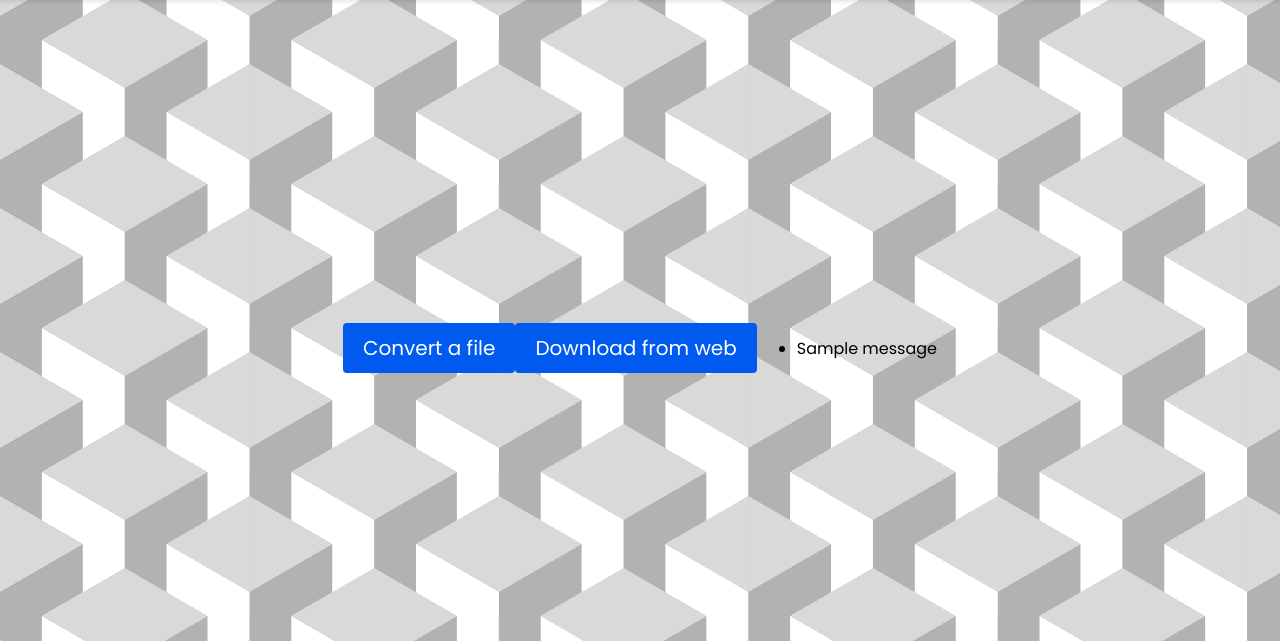
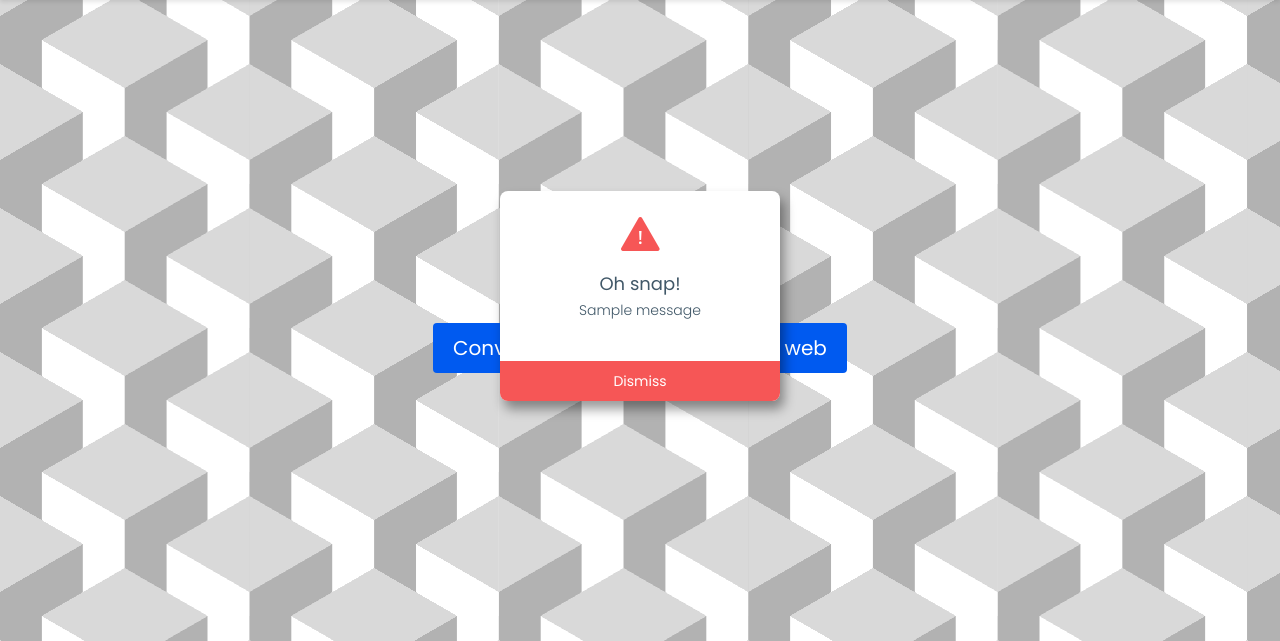
Before and after one commit to Gabrieleirbag1/Ultimate-Converter, a Flask app: page / in a window 1280 px wide. Shown: the part 104-745 px from the top of the page. Run offline with Flask 3, Linux system fonts and the light colour scheme; tables that the repository leaves empty hold one stand-in row (values such as "Sample post"); one stand-in notice (Sample message) is shown.

Commit message:
Add modal for displaying flash messages and include related styles and scripts

```diff
--- /dev/null
+++ b/src/static/scripts/modal.js
@@ -0,0 +1,25 @@
+function initializeModal() {
+    const button = document.getElementById("dismiss-button");
+    const modal = document.getElementById("modal");
+
+    if (button && modal) {
+        button.addEventListener('click', function() {
+            modal.classList.add('hide');
+        });
+
+        window.addEventListener('keydown', function(event) {
+            if (event.key === 'Escape') {
+                modal.classList.add('hide');
+            }
+        });
+
+        document.addEventListener('click', e => {
+            if (!modal.contains(e.target)) {
+                modal.classList.add('hide');
+            }
+        });
+    }
+}
+
+// Call the function to set up the modal when the script is first loaded
+document.addEventListener("DOMContentLoaded", initializeModal);
--- /dev/null
+++ b/src/static/styles/modal.css
@@ -0,0 +1,82 @@
+.modal {
+    font-family: 'Open Sans', Helvetica, sans-serif;
+    -webkit-font-smoothing: antialiased;
+    -moz-osx-font-smoothing: grayscale;
+    color: #415868;
+    position: fixed; /* Change to fixed to center relative to the viewport */
+    top: 50%;
+    left: 50%;
+    width: 280px;
+    height: 210px;
+    background: #fff;
+    border-radius: 8px;
+    box-shadow: 4px 8px 12px 0 rgba(0, 0, 0, 0.4);
+    text-align: center;
+    overflow: hidden;
+    transform: translate(-50%, -50%); /* Center the modal */
+    animation: show-modal 0.5s ease-in-out;
+  }
+
+  .modal.hide {
+    animation: hide-modal 0.4s ease-in-out both;
+  }
+
+  .modal img {
+    margin-top: 24px;
+  }
+  .modal .title {
+    display: block;
+    font-size: 18px;
+    line-height: 24px;
+    font-weight: 400;
+    margin: 14px 0 5px 0;
+  }
+  .modal p {
+    font-size: 14px;
+    font-weight: 300;
+    line-height: 19px;
+    margin: 0;
+    padding: 0 30px;
+  }
+  .modal .button {
+    position: absolute;
+    height: 40px;
+    bottom: 0;
+    left: 0;
+    right: 0;
+    background: #F65656;
+    color: #fff;
+    line-height: 40px;
+    font-size: 14px;
+    font-weight: 400;
+    cursor: pointer;
+    transition: background 0.3s ease-in-out;
+  }
+  .modal .button:hover {
+    background: #EC3434;
+  }
+  @keyframes show-modal {
+    0% {
+      transform: translate(-50%, -50%) scale(0);
+    }
+    60% {
+      transform: translate(-50%, -50%) scale(1.1);
+    }
+    80% {
+      transform: translate(-50%, -50%) scale(0.95);
+    }
+    100% {
+      transform: translate(-50%, -50%) scale(1);
+    }
+  }
+  @keyframes hide-modal {
+    0% {
+      transform: translate(-50%, -50%) scale(1);
+    }
+    20% {
+      transform: translate(-50%, -50%) scale(1.1);
+    }
+    100% {
+      transform: translate(-50%, -50%) scale(0);
+    }
+  }
--- a/src/templates/layout.html
+++ b/src/templates/layout.html
@@ -5,7 +5,9 @@
     <meta name="viewport" content="width=device-width, initial-scale=1.0">
     <title>{% block title %}Ultimate Converter{% endblock %}</title>
     <link rel="stylesheet" href="{{ url_for('static', filename='styles/main.css') }}">
+    <link rel="stylesheet" href="{{ url_for('static', filename='styles/modal.css') }}">
     {% block styles %}{% endblock styles %}
+    <script src="{{ url_for('static', filename='scripts/modal.js') }}"></script>
     {% block scripts %}{% endblock %}
 </head>
 <body>
@@ -18,19 +20,21 @@
     </nav>
 </header>
     <div class="container">
+        {% with messages = get_flashed_messages(with_categories=true) %}
+            {% if messages %}
+                <div id="modal" class="modal">
+                    <img src="{{ url_for('static', filename='images/alert.png') }}" width="44" height="38" />
+                        <span class="title">Oh snap!</span>
+                            {% for category, message in messages %}
+                                <p class="{{ category }}">{{ message }}</p>
+                            {% endfor %}
+                        <div id="dismiss-button" class="button">Dismiss</div>
+                </div>
+            {% endif %}
+        {% endwith %}
+
         {% block content %}
         {% endblock %}
-
-        {% with messages = get_flashed_messages(with_categories=true) %}
-        {% if messages %}
-          <ul class="flashes">
-          {% for category, message in messages %}
-            <li class="{{ category }}">{{ message }}</li>
-          {% endfor %}
-          </ul>
-        {% endif %}
-        {% endwith %}
-
     </div>
 </body>
 </html>
```
Also changed, not shown: src/static/images/alert.png (added).
